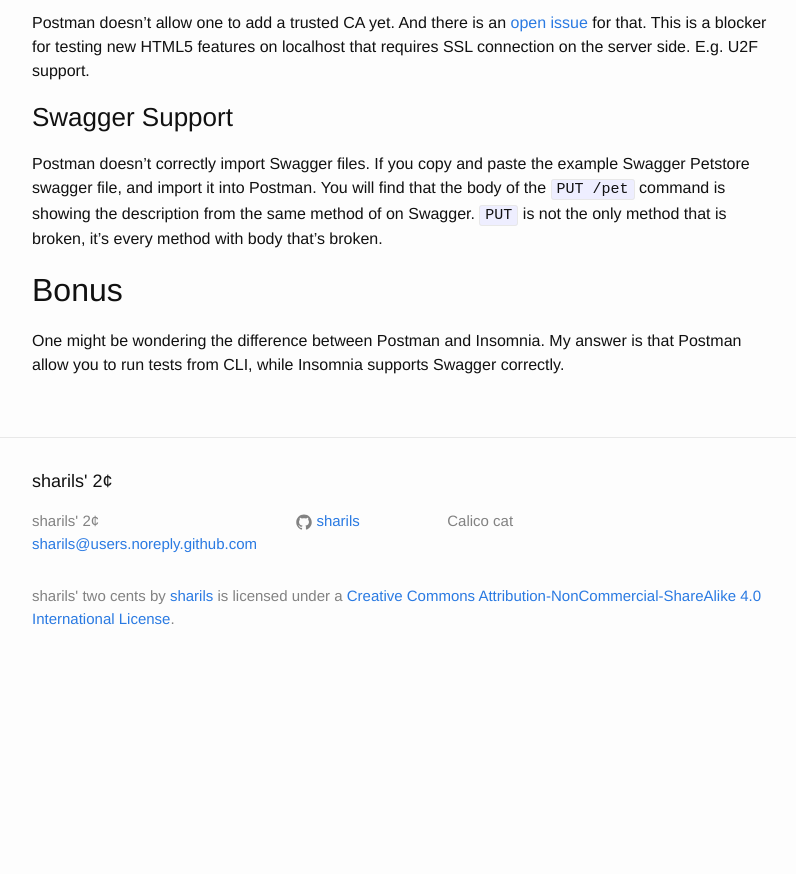
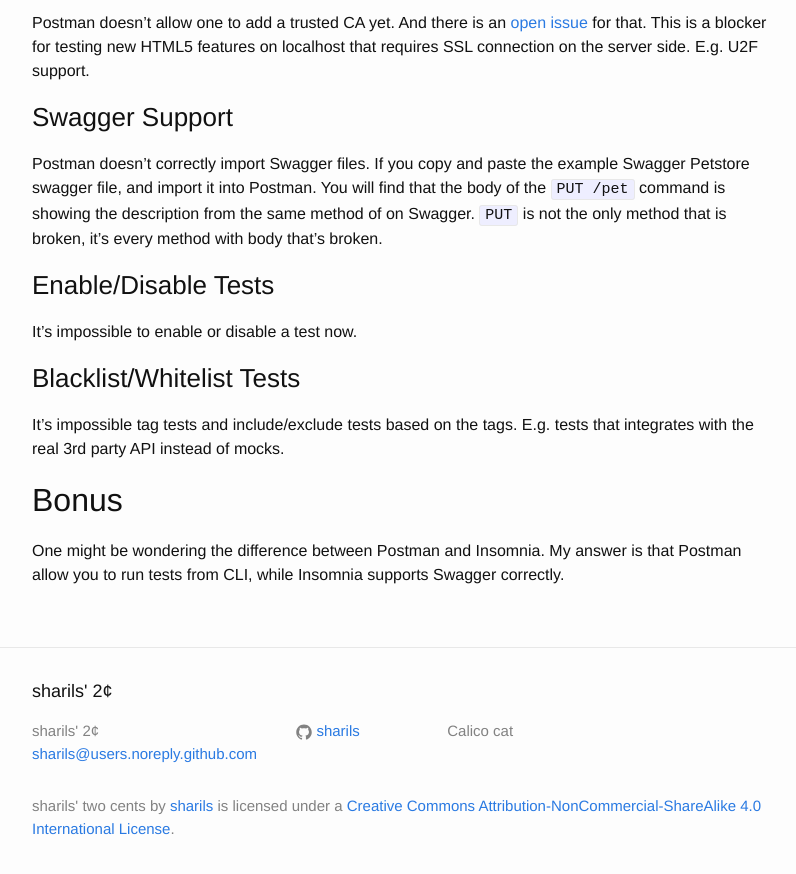
Before and after one commit to sharils/sharils.github.io, a Jekyll site: the page built from _posts/2018-12-23-postman-vs-supertest.markdown, in a window 1280 px wide and 900 px high, scrolled down 1671 px. Shown: the top 874 px of the window, without its empty margins (238-1034 px from the left). Built offline with Jekyll 4.4.1, drawn with Linux system fonts in a browser that asks for light colours; before the commit the page ends 2361 px from its top, so only the background shows below that.

Commit message:
Add more drawbacks for postman

```diff
--- a/_posts/2018-12-23-postman-vs-supertest.markdown
+++ b/_posts/2018-12-23-postman-vs-supertest.markdown
@@ -94,6 +94,15 @@ find that the body of the `PUT /pet` command is showing the description from
 the same method of on Swagger. `PUT` is not the only method that is broken,
 it's every method with body that's broken.
 
+### Enable/Disable Tests
+
+It's impossible to enable or disable a test now.
+
+### Blacklist/Whitelist Tests
+
+It's impossible tag tests and include/exclude tests based on the tags. E.g.
+tests that integrates with the real 3rd party API instead of mocks.
+
 ## Bonus
 
 One might be wondering the difference between Postman and Insomnia. My answer
```
